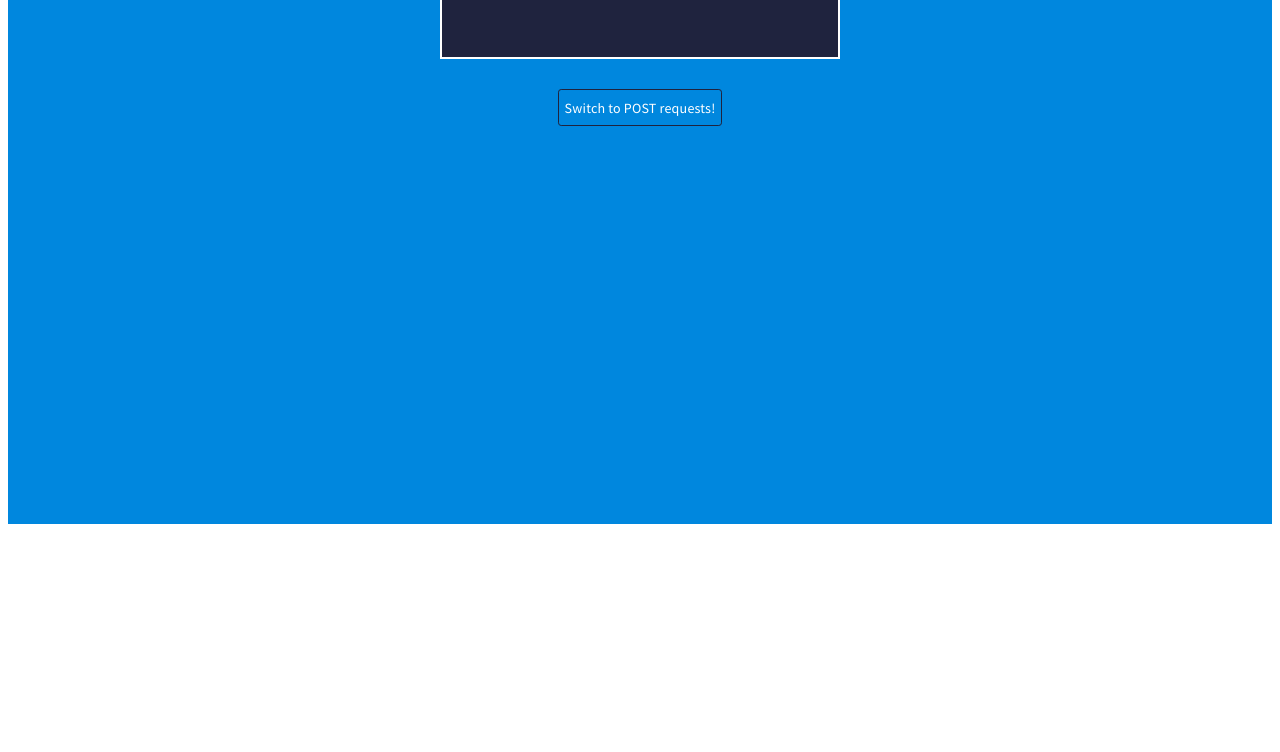
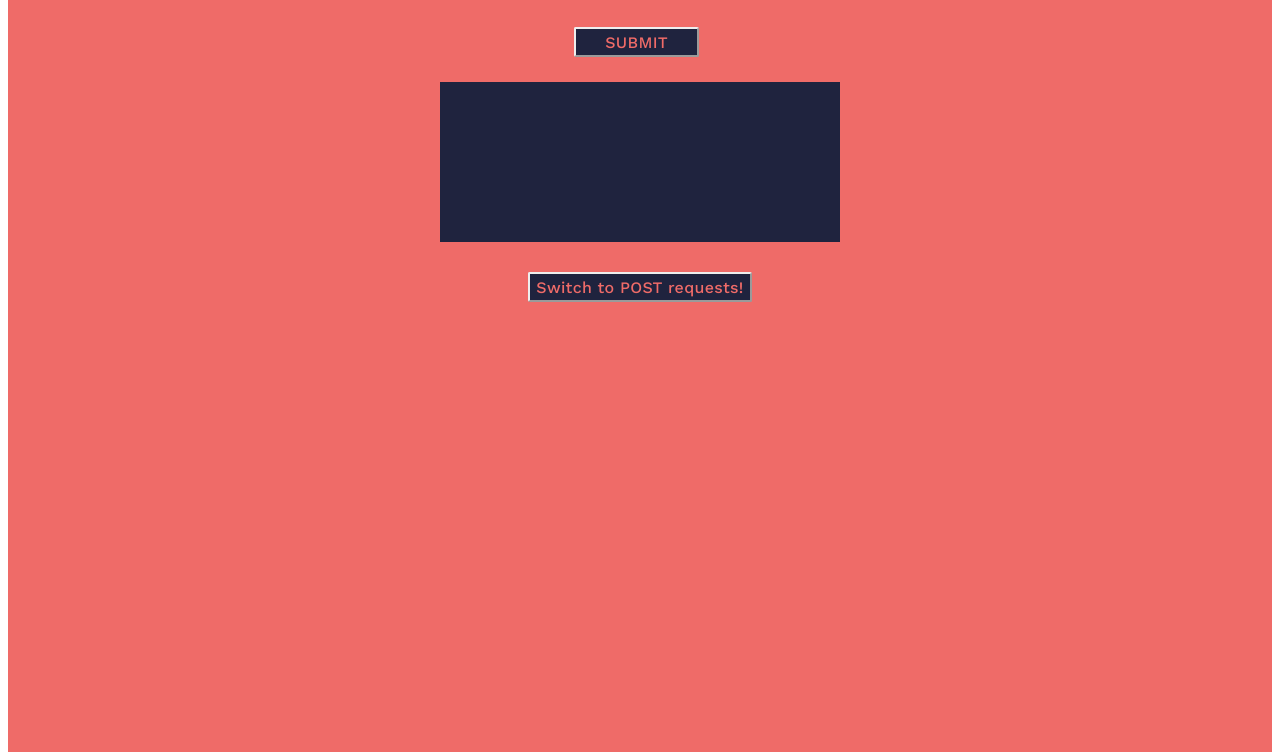
Before and after one commit to avrilcodes/WordSmith, a plain HTML site: page index.html in a window 1280 px wide. Shown: the part 464-1216 px from the top of the page. Before the commit the page ends 996 px from the top, so only its background shows below. Drawn offline with nearby package versions, Linux system fonts and the light colour scheme.

Commit message:
Update index.html

```diff
--- a/index.html
+++ b/index.html
@@ -4,7 +4,6 @@
   <meta charset="utf-8">
   <title id="title">Word Smith</title>
   <link id="css" rel="stylesheet" type="text/css" href="wordSmithStyle.css" />
-  <link id="css" rel="stylesheet" type="text/css" href="byteSizeStyle.css"/>
   <link href="https://fonts.googleapis.com/css?family=Source+Sans+Pro|Work+Sans:200,500|Roboto:300" rel="stylesheet">
 </head>
 
```
